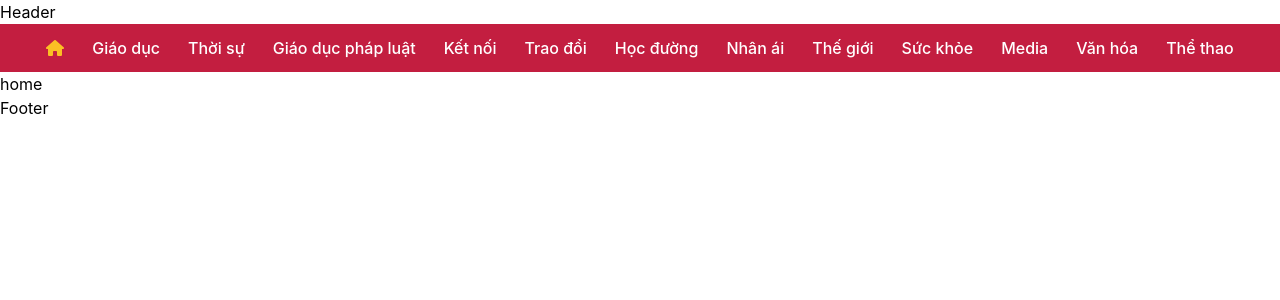
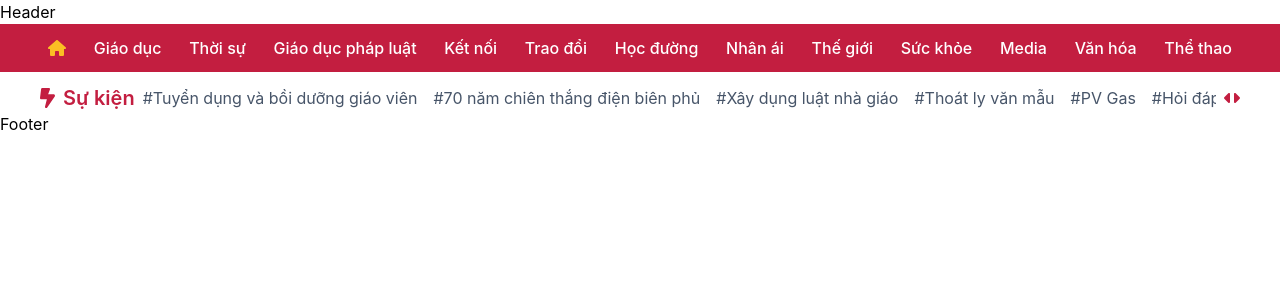
Before and after one commit to 21130503/front-end, a React (Create React App) app in the folder newspaper/: page / in a window 1280 px wide. Shown: the top 300 px of the page. Built offline with nearby package versions, Linux system fonts and the light colour scheme.

Commit message:
hot envent

```diff
--- a/newspaper/src/component/hot-event/hot-event.jsx
+++ b/newspaper/src/component/hot-event/hot-event.jsx
@@ -1,6 +1,97 @@
+import { faBoltLightning, faCaretLeft, faCaretRight } from "@fortawesome/free-solid-svg-icons";
+import { FontAwesomeIcon } from "@fortawesome/react-fontawesome";
+import { Link } from "react-router-dom";
+
+import './hot-event.scss'
+import { useEffect, useRef, useState } from "react";
+const hotEvent = [
+    {
+        link :'/chu-de/phong-chong-bao-luc-hoc-duong',
+        name : 'Phòng chống bạo lục học đường'
+    },
+    {
+        link: '/chu-de/tuyen-dung-va-boi-duong-giao-vien.js',
+        name : 'Tuyển dụng và bồi dưỡng giáo viên'
+    },
+    {
+        link: '/chu-de/70-nam-chien-thang-dien-bien-phu',
+        name : '70 năm chiên thắng điện biên phủ'
+    },
+    {
+        link: '/chu-de/xay-dungluta-nha-giao',
+        name : 'Xây dụng luật nhà giáo'
+    },
+    {
+        link: '/chu-de/thoat-ly-van-mau',
+        name : 'Thoát ly văn mẫu'
+    },
+    {
+        link: '/chu-de/pv-gas',
+        name : 'PV Gas'
+    },
+    {
+        link: '/chu-de/hoi-dap-chinh-sach-voi-nha-giao',
+        name : 'Hỏi đáp chính sách với nhà giáo'
+    },
+
+]
 function HotEvent({className}) {
+    const [items, setItems] = useState(hotEvent);
+    const containerRef = useRef(null);
+    const handleNext = () => {
+        setItems(prevItems => {
+            const newItems = [...prevItems];
+            const firstItem = newItems.shift();
+            newItems.push(firstItem);
+            return newItems;
+        });
+    };
+
+    const handlePrev = () => {
+        setItems(prevItems => {
+            const newItems = [...prevItems];
+            const lastItem = newItems.pop();
+            newItems.unshift(lastItem);
+            return newItems;
+        });
+    };
+    useEffect(() => {
+        containerRef.current = setInterval(handleNext, 3000);
+        return () => clearInterval(containerRef.current);
+    }, []);
     return (
-        <div className= {`${className}`}></div>
+        <div className= {`${className} hot-event flex mt-3 items-center` }>
+            <div className="left">
+                <h2>
+                    <Link className="text-xl font-semibold">
+                        <span className="mr-2">
+                            <FontAwesomeIcon icon={faBoltLightning}/>
+                        </span>
+                        <span>Sự kiện</span>
+                    </Link>
+                </h2>
+            </div>
+            <div className="inner-even flex-1 overflow-hidden transition-transform duration-300 " ref={containerRef}>
+                <div className="flex items-center w-3500" >
+                    {
+                        items.map((item, index)=>{
+                            return (
+                            <div key={index} className="mx-2 ">
+                              <Link className="text-slate-600" to={item.link}>{`#${item.name}`}</Link>
+                            </div>
+                        )})
+                    }
+                </div>
+            </div>
+            <div className="right ml-2">
+                <span className="back cursor-pointer" onClick={handlePrev}>
+                    <FontAwesomeIcon icon={faCaretLeft}/>
+                </span>
+                <span className="next cursor-pointer" onClick={handleNext}>
+                    <FontAwesomeIcon icon={faCaretRight}/>
+                </span>
+            </div>
+        </div>
      );
 }
 
--- /dev/null
+++ b/newspaper/src/component/hot-event/hot-event.scss
@@ -0,0 +1,9 @@
+.hot-event {
+    .left ,.right{
+        color : var(--bg-sidebar)
+    }
+    .transition-transform{
+        transition: all 0.3s ease-in-out;
+    }
+
+}
--- a/newspaper/src/component/sidebar/sidebar.jsx
+++ b/newspaper/src/component/sidebar/sidebar.jsx
@@ -233,7 +233,7 @@ function SideBar() {
     ]
     return (
         <div id='sidebar' className="w-full">
-            <div className="sidebar-inner flex gap-3">
+            <div className="sidebar-inner flex justify-between w-1200 mx-auto">
               {
                 sidebar.map((item, index)=>{
                   return <SidebarItem sidebar={item} className={'px-2 py-3 font-medium hover:text-amber-400'}/>
--- a/newspaper/src/index.css
+++ b/newspaper/src/index.css
@@ -20,6 +20,9 @@ body {
 .w-1200 {
   width: 1200px;
 }
+.w-3500 {
+  width: 3500px;
+}
 code {
   font-family: source-code-pro, Menlo, Monaco, Consolas, "Courier New",
     monospace;
--- a/newspaper/src/page/home/home.jsx
+++ b/newspaper/src/page/home/home.jsx
@@ -1,7 +1,9 @@
+import HotEvent from "../../component/hot-event/hot-event";
+
 function Home() {
     return (
-        <div>
-            home
+        <div className="w-full">
+           <HotEvent className={'w-1200 mx-auto'}/>
         </div>
      );
 }
```
